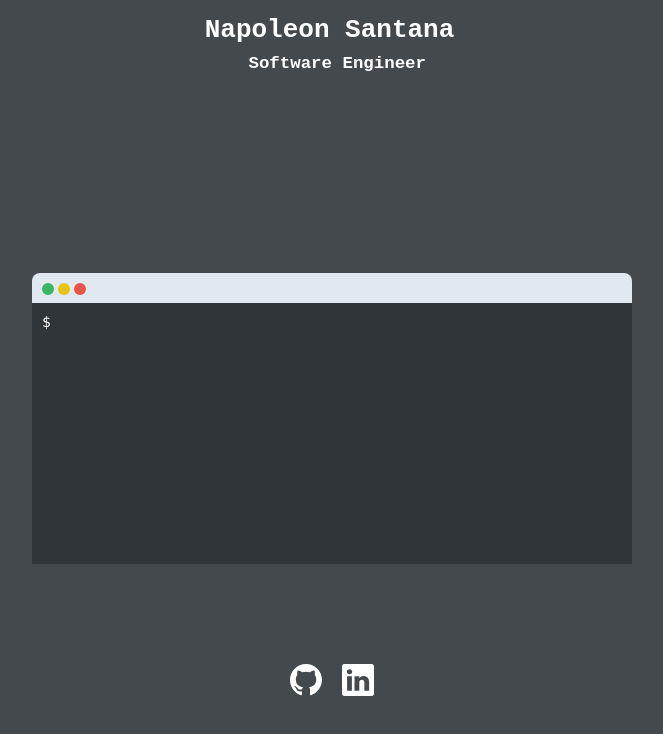
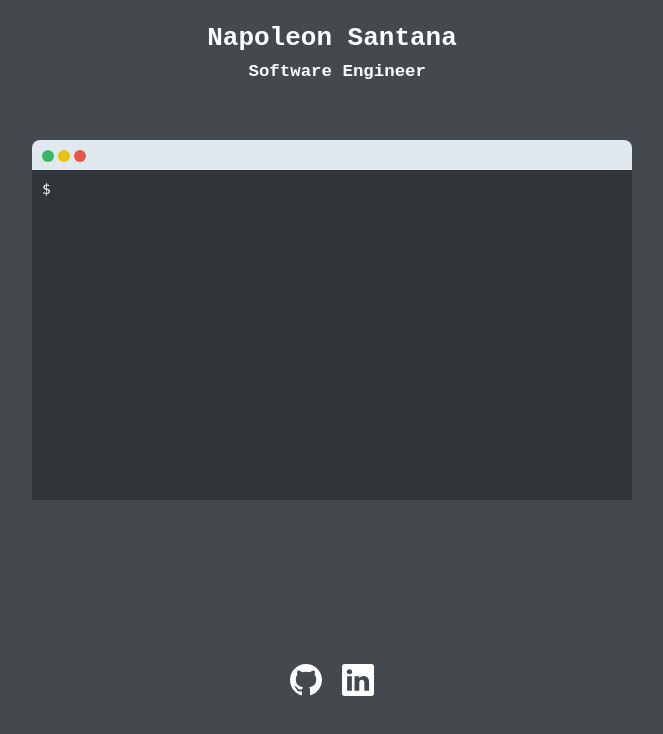
Before and after one commit to popcor255/vue-portfolio, a Vue app: page / in a window 1280 px wide. Shown: the top 734 px of the page, without its empty margins (308-971 px from the left). Built offline with nearby package versions, Linux system fonts and the light colour scheme.

Commit message:
center header

```diff
--- a/src/components/Header.vue
+++ b/src/components/Header.vue
@@ -19,13 +19,11 @@ export default {
 @import url('https://fonts.googleapis.com/css2?family=Space+Mono&display=swap');
 .wrapper {
     color: #FFFFFF;
-    position: relative;
     /*This part is important for centering*/
-    width: 255px;
-    display: block;
-    align-items: center;
-    justify-content: center;
     margin: 15px auto;
+    position: fixed;
+    top: 0;
+    width: 100%;
     text-align: center;
 }
 
@@ -37,6 +35,7 @@ export default {
     border-right: 0px solid;
     font-family: monospace;
     font-size: 2em;
+    margin: 8px auto;
 }
 
 .typing-second-linedemo {
--- a/src/components/Terminal.vue
+++ b/src/components/Terminal.vue
@@ -55,7 +55,7 @@ export default {
   width: 600px;
   height: 360px;
   border-radius: 10px;
-  margin: 25vh auto;
+  margin: 17.5vh auto;
   position: relative;
 }
 
```
